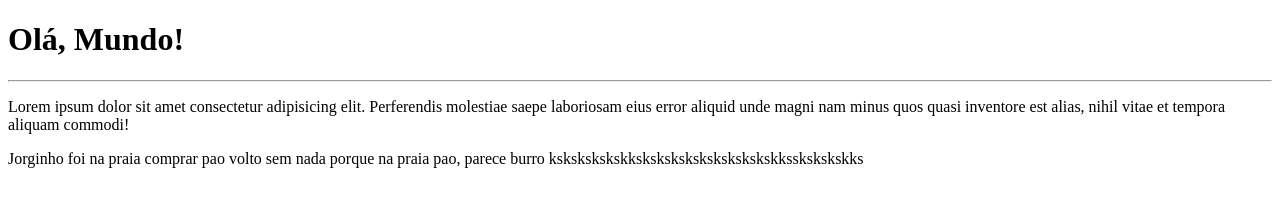
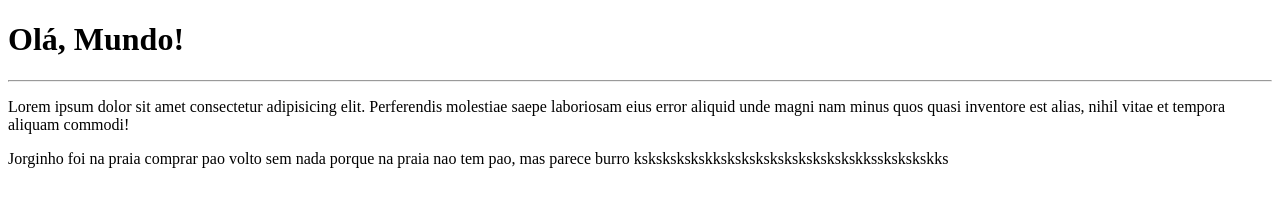
Before and after one commit to jotavitorz/Ola-mundo, a plain HTML site: page site-exemplo/index.html in a window 1280 px wide. Drawn offline with Linux system fonts and the light colour scheme.

Commit message:
modifiquei o segundo parágrafo

```diff
--- a/site-exemplo/index.html
+++ b/site-exemplo/index.html
@@ -9,6 +9,6 @@
    <h1>Olá, Mundo!</h1>
    <hr>
    <p>Lorem ipsum dolor sit amet consectetur adipisicing elit. Perferendis molestiae saepe laboriosam eius error aliquid unde magni nam minus quos quasi inventore est alias, nihil vitae et tempora aliquam commodi!</p>
-   <p>Jorginho foi na praia comprar pao volto sem nada porque na praia pao, parece burro kskskskskskkskskskskskskskskskskksskskskskks </p>
+   <p>Jorginho foi na praia comprar pao volto sem nada porque na praia nao tem pao, mas parece burro kskskskskskkskskskskskskskskskskksskskskskks </p>
 </body>
 </html>
```
